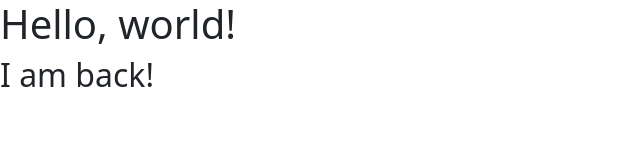
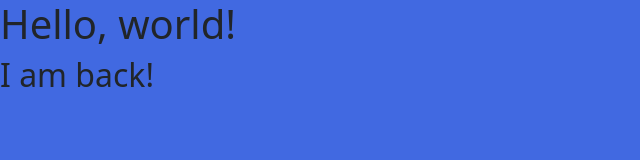
Before and after one commit to vanessali824/fun-with-git, a plain HTML site: page index.html in a window 1280 px wide. Shown: the whole page, without its empty margins (0-640 px from the left). Drawn offline with nearby package versions, Linux system fonts and the light colour scheme.

Commit message:
ABC-123 setting background to royalblue

```diff
--- /dev/null
+++ b/css/style.css
@@ -0,0 +1,3 @@
+body{
+    background-color: royalblue;
+}
--- a/index.html
+++ b/index.html
@@ -5,7 +5,8 @@
     <meta name="viewport" content="width=device-width, initial-scale=1">
     <title>Bootstrap demo</title>
     <link href="https://cdn.jsdelivr.net/npm/bootstrap@5.2.2/dist/css/bootstrap.min.css" rel="stylesheet" integrity="sha384-Zenh87qX5JnK2Jl0vWa8Ck2rdkQ2Bzep5IDxbcnCeuOxjzrPF/et3URy9Bv1WTRi" crossorigin="anonymous">
-  </head>
+    <link rel="stylesheet" href="css/style.css">
+</head>
   <body>
     <h1>Hello, world!</h1>
     <h2>I am back! </h2>
```
